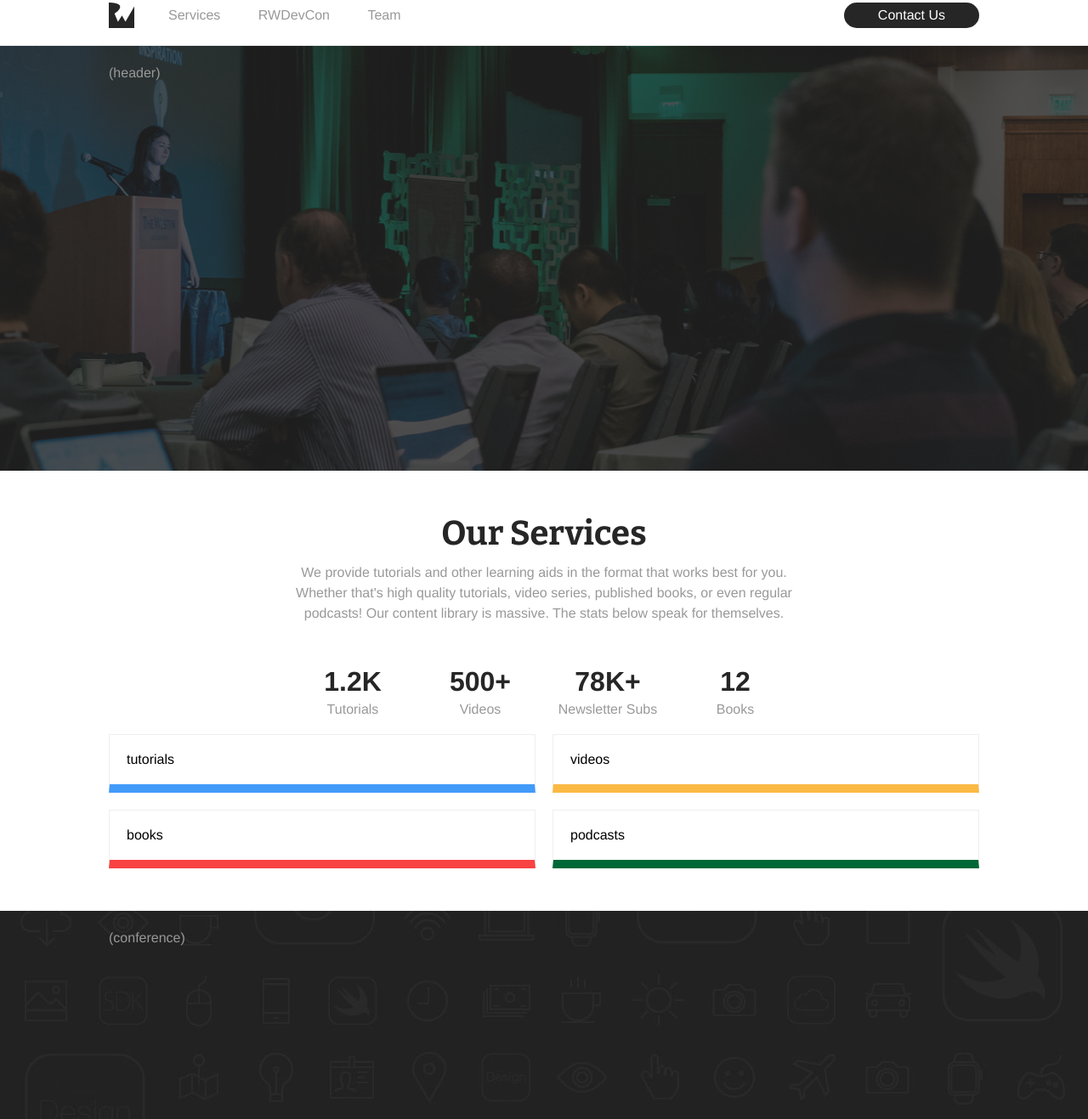
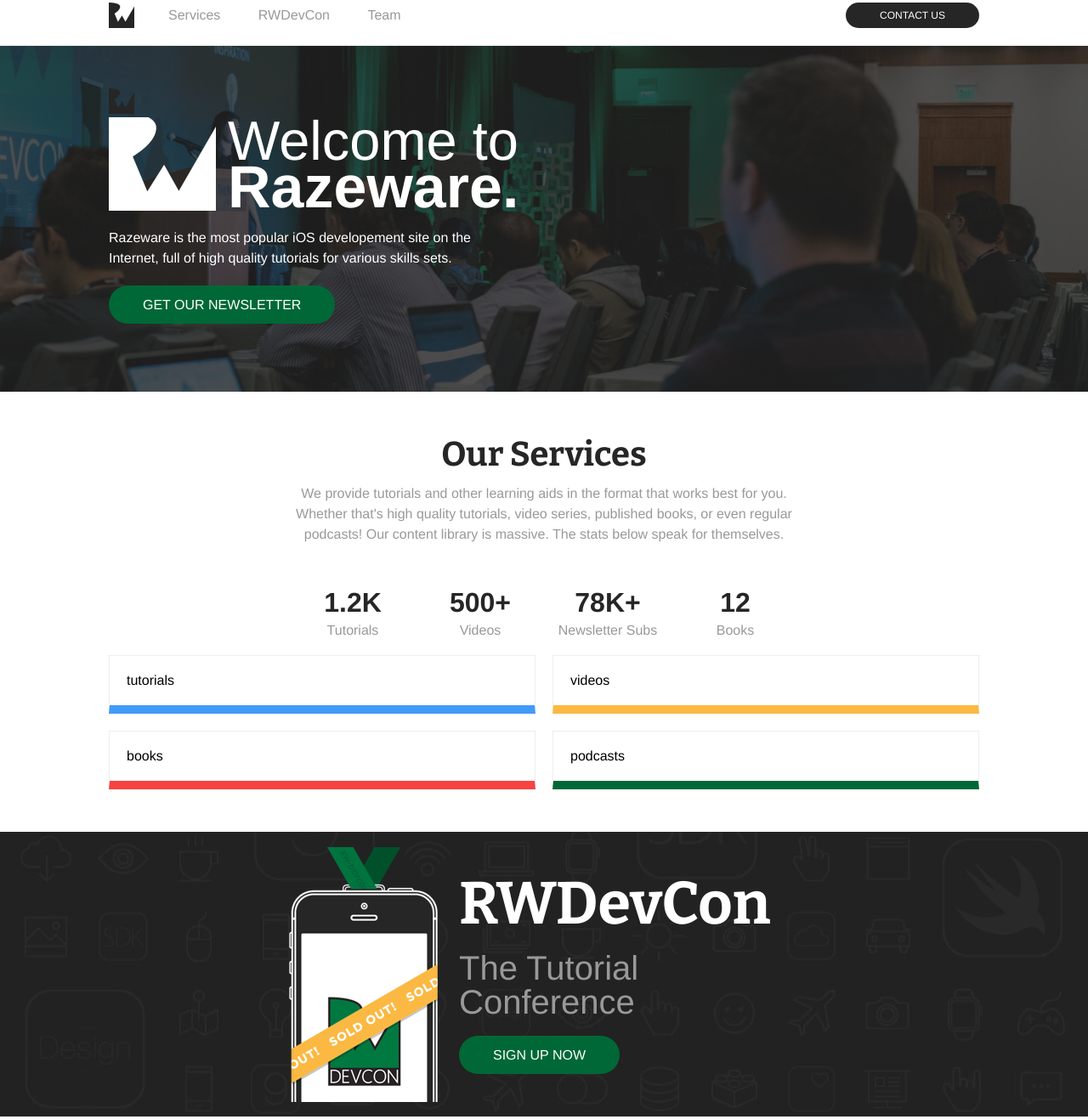
Before and after one commit to endigo9740/razeware, a plain HTML site: page index.html in a window 1280 px wide. Shown: the part 17-1334 px from the top of the page at 85% size. Drawn offline with nearby package versions, Linux system fonts and the light colour scheme.

Commit message:
Hero and conference banners nearly complete

```diff
--- a/index.html
+++ b/index.html
@@ -26,7 +26,10 @@
 	<!-- Hero Banner -->
 	<section id="hero">
 		<div class="wrap">
-			<p>(header)</p>
+			<img id="logo" src="img/logo-icon.png" alt="Razeware">
+			<h1>Welcome to <strong>Razeware.</strong></h1>
+			<p>Razeware is the most popular iOS developement site on the<br>Internet, full of high quality tutorials for various skills sets.</p>
+			<a href="#" class="button btnBigGreen">Get Our Newsletter</a>
 		</div>
 	</section>
 
@@ -55,7 +58,11 @@
 	<a id="conference" name="conference"></a>
 	<section id="conference">
 		<div class="wrap">
-			<p>(conference)</p>
+			<div id="confText">
+				<h2>RWDevCon</h2>
+				<h4>The Tutorial Conference</h4>
+				<a href="http://www.rwdevcon.com/" class="button btnBigGreen" target="_blank">Sign Up Now</a>
+			</div>
 		</div>
 	</section>
 
--- a/styles/sass/styles.scss
+++ b/styles/sass/styles.scss
@@ -24,8 +24,12 @@
 
 // --- TYPOGRAPHY & GLOBALS ---
 
-h1, h2, h3, h4, h5, h6 {color: $colorBlack; font-family: $fontBitter;}
-h1 {font-weight: normal;}
+h2, h3, h4, h5, h6 {color: $colorBlack; font-family: $fontBitter;}
+h1 {
+	background: url('../../img/hero-logo.png') center left no-repeat; padding-left: 140px;
+	color: $colorWhite; font-family: $fontDefault; font-weight: 100; font-size: 65px; line-height: 55px;
+	strong {display: block; font-size: 70px;}
+}
 h2 {font-size: 40px; margin-bottom: 10px;}
 p, a {color: $colorGrey; font-size: 16px; line-height: 24px;}
 a {text-decoration: none; transition: all 50ms ease-in-out;}
@@ -36,9 +40,13 @@
 
 .wrap {max-width: 1024px; margin: auto;}
 .button {
-	background: $colorBlack; border-radius: 15px; color: $colorWhite; line-height: 30px; padding: 0 40px;
+	background: $colorBlack; border-radius: 99px; display: inline-block; color: $colorWhite; height: 30px; font-size: 12px; line-height: 30px; padding: 0 40px; text-transform: uppercase;
 	&:hover, &:active, &:focus {background: $colorGrey; color: $colorWhite;}
 }
+	.btnBigGreen {
+		background: $colorGreen; font-size: 16px; line-height: 45px; height: 45px;
+		&:hover, &:active, &:focus {background: $colorYellow;}
+	}
 
 // --- PAGE ---
 
@@ -57,7 +65,8 @@
 
 // Hero Banner
 #hero {
-	background: $colorBlack url('../../img/hero-graphic.png') center center repeat-x; background-size: cover; height: 460px; padding: 20px 0;
+	background: $colorBlack url('../../img/hero-graphic.png') center center repeat-x; background-size: cover; padding: 50px 20px 80px;
+	p {color: $colorWhite; font-size: 16px; line-height: 24px; margin: 20px 0;}
 }
 
 // Services
@@ -84,7 +93,13 @@
 
 // Conference
 #conference {
-	background: $colorBlack url('../../img/bg-dark.jpg') center center fixed; height: 260px; padding: 20px 0;
+	background: $colorBlack url('../../img/bg-dark.jpg') center center fixed; border-bottom: 1px solid $colorGreyLight;
+	#confText {
+		background: url('../../img/conf-device.png') center left no-repeat; width: 400px; margin: auto; padding: 50px 0 50px 200px;
+		h2, h4 {color: $colorWhite;}
+		h2 {font-size: 70px; line-height: 70px;}
+		h4 {color: $colorGrey; font-family: $fontDefault; font-size: 40px; line-height: 40px; font-weight: 100; margin: 20px 0;}
+	}
 }
 
 // Team
```
Also changed, not shown: img/conf-device.png (added), img/hero-logo.png (added), styles/css/styles.css.
